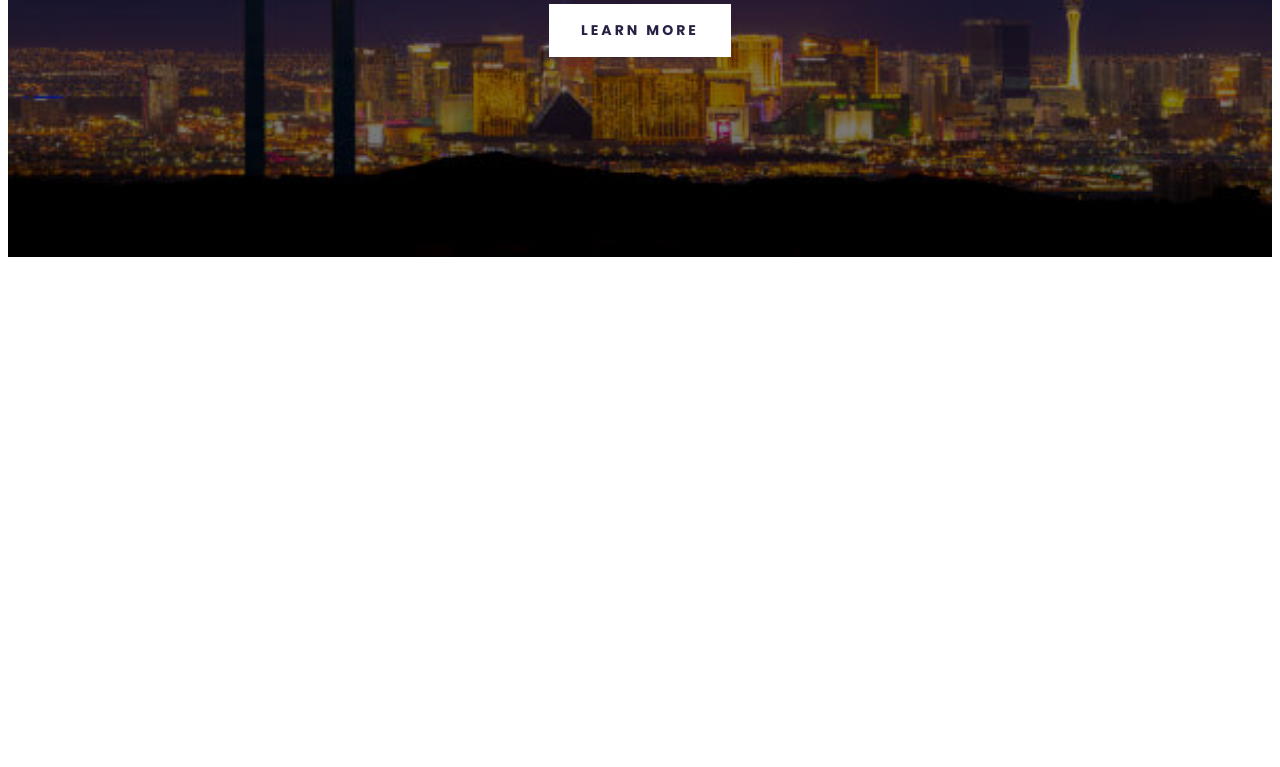
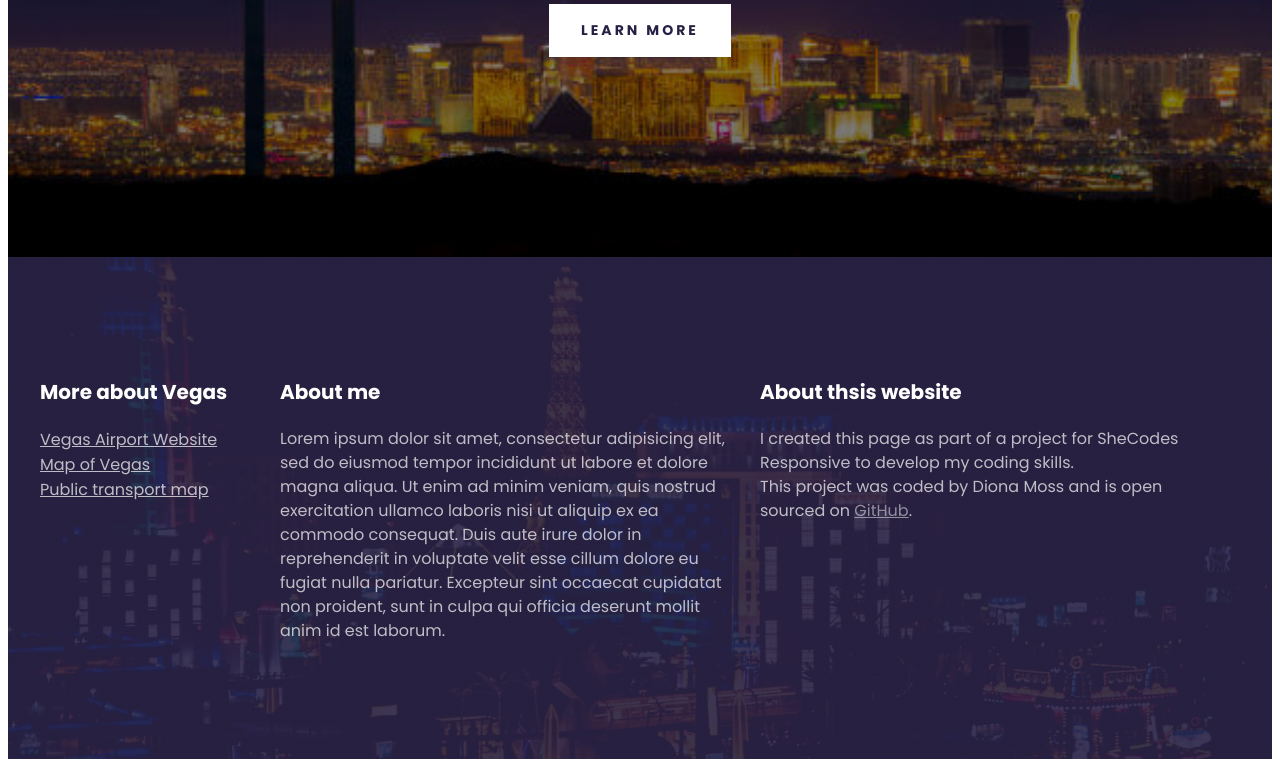
Before and after one commit to D-Moss/vegas-travel-project, a plain HTML site: page index.html in a window 1280 px wide. Shown: the part 536-1303 px from the top of the page. Before the commit the page ends 801 px from the top, so only its background shows below. Drawn offline with Linux system fonts and the light colour scheme; a web font is replaced by a local one.

Commit message:
Add files via upload
created the footer
added a pictured in the footer background
styled the footer using css

```diff
--- a/index.css
+++ b/index.css
@@ -43,6 +43,7 @@ header a {
 	font-weight: 700;
 	font-size: 14px;
 	line-height: 21px;
+	text-align: center;
 	padding: 16px 32px;
 	background-color: #ffffff;
 	color: #272044;
@@ -53,7 +54,56 @@ header a {
 	margin-top: 32px;
 }
 
-@media (max-width: 900px) {
+/*Footer*/
+footer {
+	color: white;
+	background-image: linear-gradient(rgba(39, 32, 68, 0.9), rgba(39, 32, 68, 0.9)), url(images/dark-vegas.jpg);
+	background-repeat: no-repeat;
+	background-size: cover;
+	padding: 100px 0;
+}
+
+section {
+	max-width: 1200px;
+	margin: 0 auto;
+}
+
+.grid {
+	display: grid;
+	grid-template-columns: 1fr 2fr 2fr;
+}
+
+footer h3 {
+	font-weight: 700;
+	font-size: 20px;
+	line-height: 30px;
+}
+
+footer p {
+	font-weight: 400;
+	font-size: 16px;
+	opacity: 0.7;
+	margin-right: 20px;
+	line-height: 24px;
+}
+
+footer ul {
+	padding: 0;
+}
+
+footer li {
+	list-style: none;
+	margin: 0;
+	padding: 0;
+}
+
+footer a {
+	color: white;
+	opacity: 0.7;
+}
+
+/*Media Queries*/
+@media (max-width: 960px) {
 	header {
 		padding: 60px 0;
 	}
--- a/index.html
+++ b/index.html
@@ -18,6 +18,44 @@
 			<h2>Capital city of Nevada</h2>
 			<a href="#more">Learn More</a>
 		</header>
+		<footer>
+			<section class="grid">
+				<div>
+					<h3>More about Vegas</h3>
+					<ul>
+						<li>
+							<a href="https://www.harryreidairport.com/" target="_blank">
+								Vegas Airport Website
+							</a>
+						</li>
+						<li>
+							<a href="https://maps.app.goo.gl/E5XebReqA5KZ9yPa9">
+								Map of Vegas
+							</a>
+						</li>
+						<li>
+							<a href="https://www.lvmonorail.com/route-map/" target="_blank">
+								Public transport map
+							</a>
+						</li>
+					</ul>
+				</div>
+				<div>
+					<h3>About me</h3>
+					<p>
+						Lorem ipsum dolor sit amet, consectetur adipisicing elit, sed do eiusmod tempor incididunt ut labore et dolore magna aliqua. Ut enim ad minim veniam, quis nostrud exercitation ullamco laboris nisi ut aliquip ex ea commodo consequat. Duis aute irure dolor in reprehenderit in voluptate velit esse cillum dolore eu fugiat nulla pariatur. Excepteur sint occaecat cupidatat non proident, sunt in culpa qui officia deserunt mollit anim id est laborum.
+					</p>
+				</div>
+				<div>
+					<h3>About thsis website</h3>
+					<p>
+						I created this page as part of a project for SheCodes Responsive to develop my coding skills.
+						<br>
+						This project was coded by Diona Moss and is open sourced on <a href="https://github.com/D-Moss/vegas-travel-project" target="_blank">GitHub</a>.
+					</p>
+				</div>
+			</section>
+		</footer>
 	</div>
 </body>
 </html>
```
Also changed, not shown: images/dark-vegas.jpg (added).
